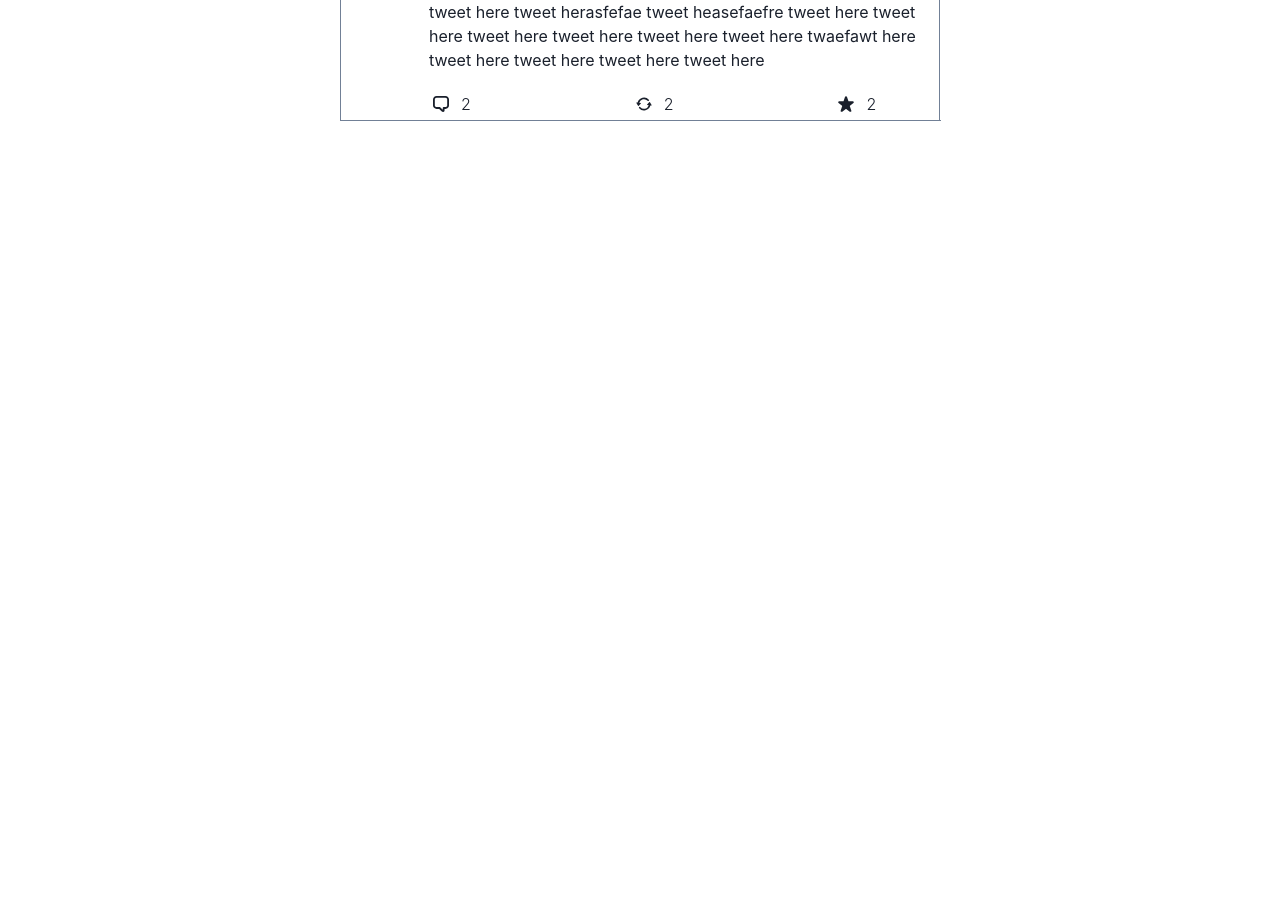
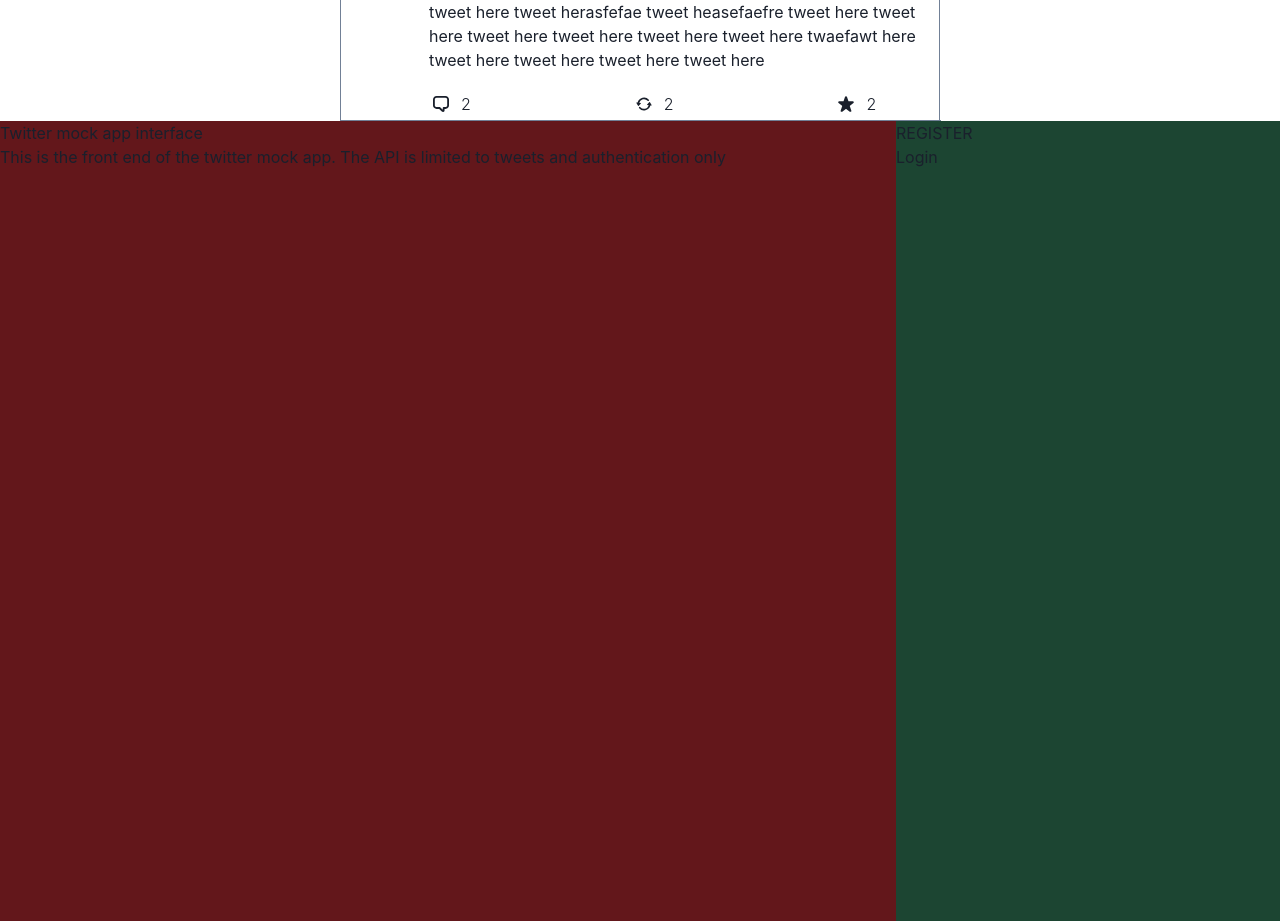
Before and after one commit to wAndrewx/kebab-ui, a React (Create React App) app: page /feed in a window 1280 px wide. Shown: the part 2540-3461 px from the top of the page. Before the commit the page ends 2661 px from the top, so only its background shows below. Built offline with nearby package versions, Linux system fonts and the light colour scheme; the HTML template or start-up script is replaced by a standard one.

Commit message:
init layout for landing

```diff
--- a/src/App.js
+++ b/src/App.js
@@ -12,7 +12,7 @@ function App() {
             <TwitterPage />
           </Box>
         </Route>
-        <Route path="/login">
+        <Route path="/">
           <LoginPage />
         </Route>
       </Router>
--- a/src/components/auth/Login.js
+++ b/src/components/auth/Login.js
@@ -0,0 +1,4 @@
+import { Box } from '@chakra-ui/react';
+export const Login = () => {
+  return <Box>Login</Box>;
+};
--- a/src/components/auth/Register.js
+++ b/src/components/auth/Register.js
@@ -0,0 +1,4 @@
+import { Box } from '@chakra-ui/react';
+export const Register = () => {
+  return <Box>REGISTER</Box>;
+};
--- a/src/pages/LoginPage.js
+++ b/src/pages/LoginPage.js
@@ -1,3 +1,20 @@
+import { Box, Flex, Text } from '@chakra-ui/react';
+import { Register } from '../components/auth/Register';
+import { Login } from '../components/auth/Login';
+
 export const LoginPage = () => {
-  return <> LOGIN PAGE</>;
+  return (
+    <Flex direction="row" h="100%">
+      <Box bg="red.900" id="landing-page-info" w="70%" h="100vh">
+        <Text id="landing-title">Twitter mock app interface</Text>
+        <Text>
+          This is the front end of the twitter mock app. The API is limited to tweets and authentication only
+        </Text>
+      </Box>
+      <Box bg="green.900" w="30%" h="100vh">
+        <Register />
+        <Login />
+      </Box>
+    </Flex>
+  );
 };
```
